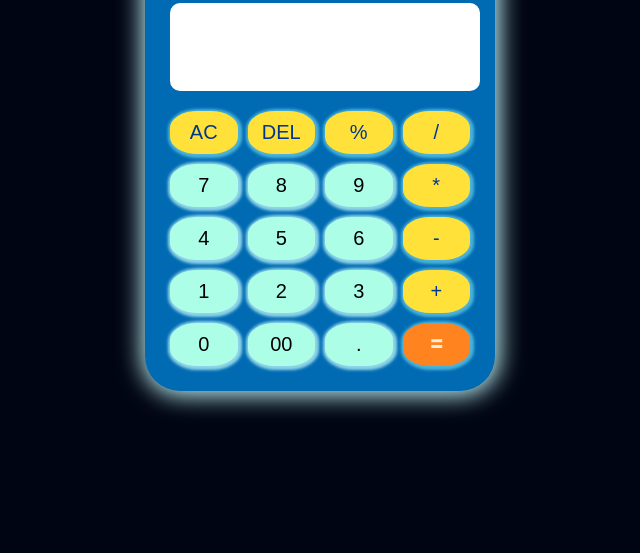
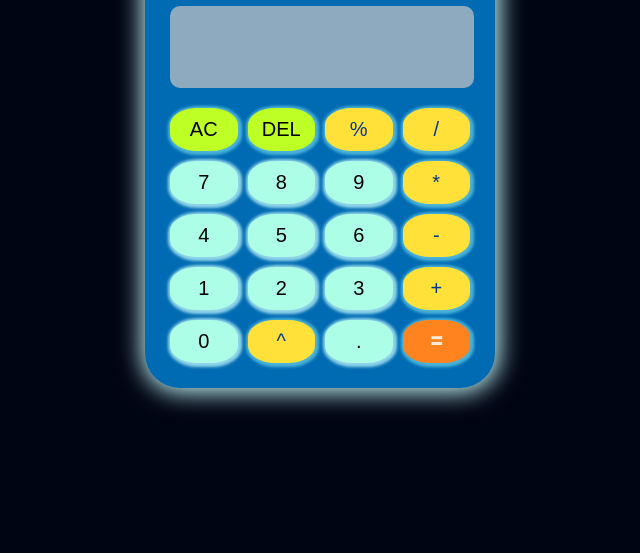
Before and after one commit to Richkum/calculator, a plain HTML site: page index.html in a window 1280 px wide. Shown: the part 263-816 px from the top of the page, without its empty margins (320-960 px from the left). Drawn offline with Linux system fonts and the light colour scheme.

Commit message:
final work

```diff
--- a/asset/script/cal.js
+++ b/asset/script/cal.js
@@ -1,6 +1,6 @@
 const display = document.querySelector(".display");
 const buttons = document.querySelectorAll("button");
-const specialChars = ["%", "*", "/", "-", "+", "="];
+const specialChars = ["%", "*", "/", "-", "+", "=", "**"];
 let output = "";
 
 const calculate = (btnValue) => {
--- a/asset/style.css/style.css
+++ b/asset/style.css/style.css
@@ -27,11 +27,12 @@ h1 {
   height: 80px;
   width: 100%;
   text-align: right;
-  border: 3px solid #fff;
+  border: none;
   border-radius: 10px;
   margin-bottom: 20px;
-  font-size: 25px;
+  font-size: 50px;
   color: #002b50;
+  background-color: rgba(194, 194, 194, 0.733);
   pointer-events: none;
 }
 
@@ -64,6 +65,11 @@ h1 {
   box-shadow: 1px 1px 3px 3px rgba(145, 248, 255, 0.514);
 }
 
+#clear {
+  color: #000;
+  background-color: rgb(190, 255, 38);
+}
+
 #equal {
   font-weight: 1000;
   color: antiquewhite;
--- a/index.html
+++ b/index.html
@@ -13,8 +13,8 @@
     <h1>Scientific Calculator</h1>
     <input type="text" class="display" />
     <div class="buttons">
-      <button class="operator" data-value="AC">AC</button>
-      <button class="operator" data-value="DEL">DEL</button>
+      <button id="clear" class="operator okay" data-value="AC">AC</button>
+      <button id="clear" class="operator okay" data-value="DEL">DEL</button>
       <button class="operator" data-value="%">%</button>
       <button class="operator" data-value="/">/</button>
       <button class="numb" data-value="7">7</button>
@@ -30,7 +30,7 @@
       <button class="numb" data-value="3">3</button>
       <button class="operator" data-value="+">+</button>
       <button class="numb" data-value="0">0</button>
-      <button class="numb" data-value="00">00</button>
+      <button class="operator" data-value="**">^</button>
       <button class="numb" data-value=".">.</button>
       <button id="equal" class="operator" data-value="=">=</button>
     </div>
```
